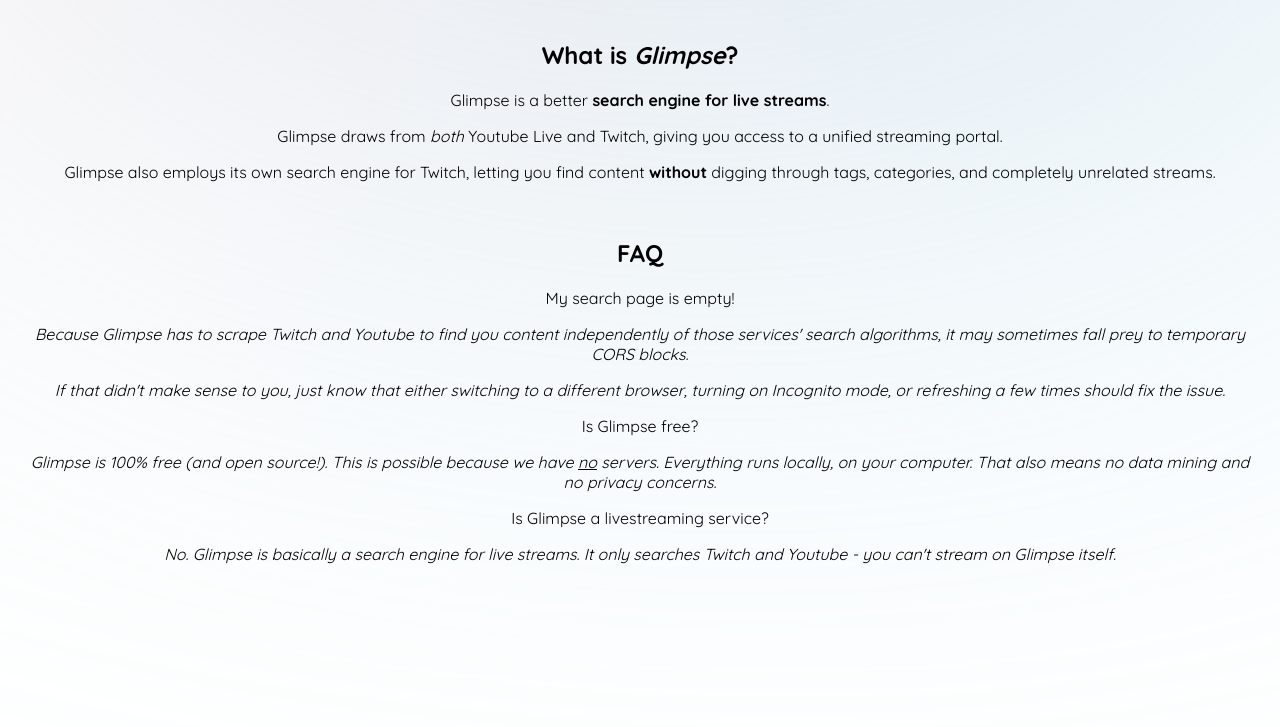
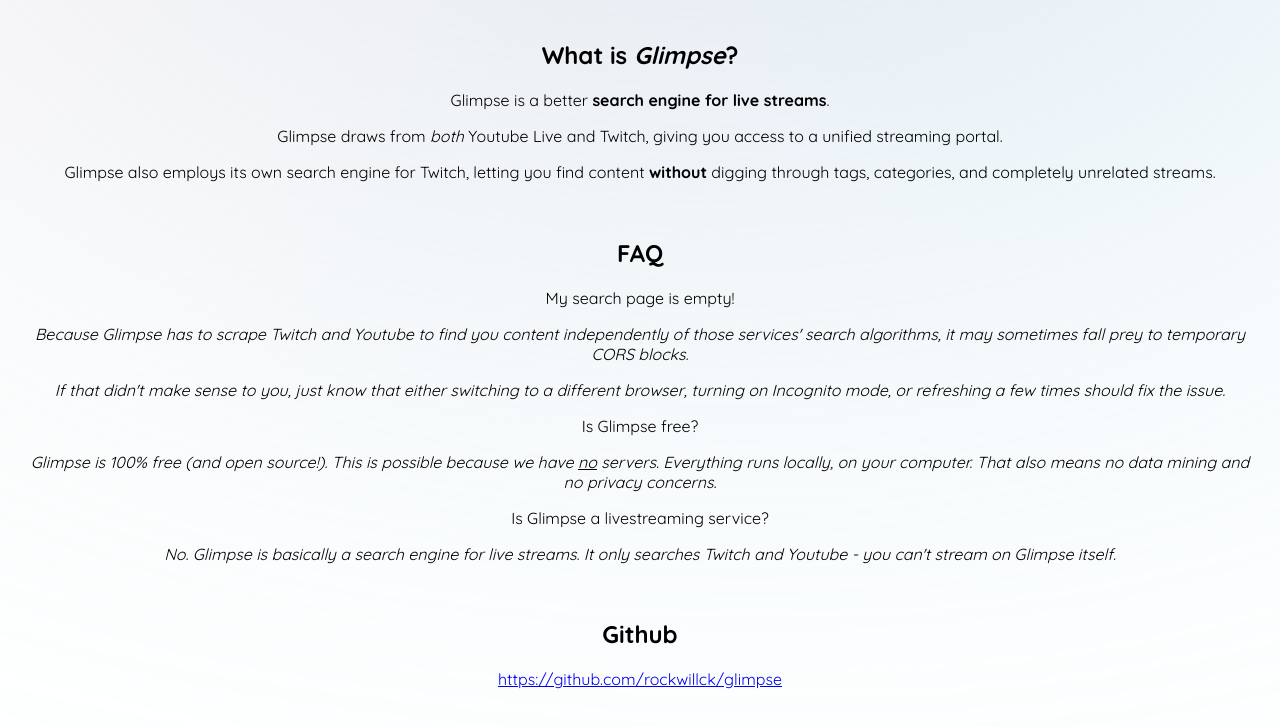
Before and after one commit to rockwillck/glimpse, a plain HTML site: page index.html in a window 1280 px wide. Shown: the part 913-1640 px from the top of the page. Before the commit the page ends 1593 px from the top, so only its background shows below. Drawn offline with Linux system fonts and the light colour scheme.

Commit message:
Update index.html

```diff
--- a/index.html
+++ b/index.html
@@ -46,6 +46,9 @@
 			<p><i>Glimpse is 100% free (and open source!). This is possible because we have <u>no</u> servers. Everything runs locally, on your computer. That also means no data mining and no privacy concerns.</i></p>
 			<p>Is Glimpse a livestreaming service?</p>
 			<p><i>No. Glimpse is basically a search engine for live streams. It only searches Twitch and Youtube - you can't stream on Glimpse itself.</i></p>
+			<br>
+			<h2>Github</h2>
+			<a href="https://github.com/rockwillck/glimpse">https://github.com/rockwillck/glimpse</a>
 		</div>
 	</div>
 	<canvas id="canvas"></canvas>
```
